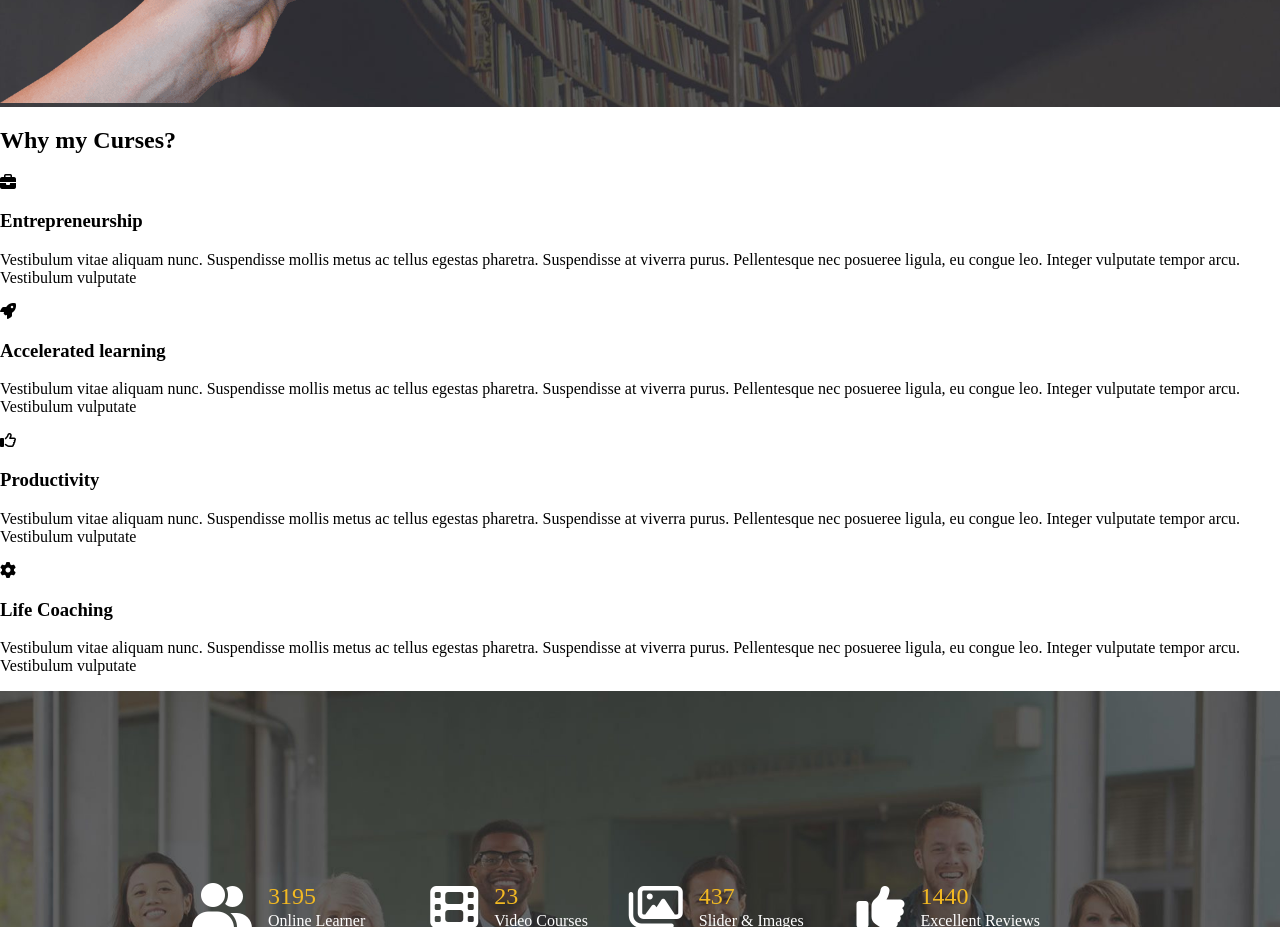
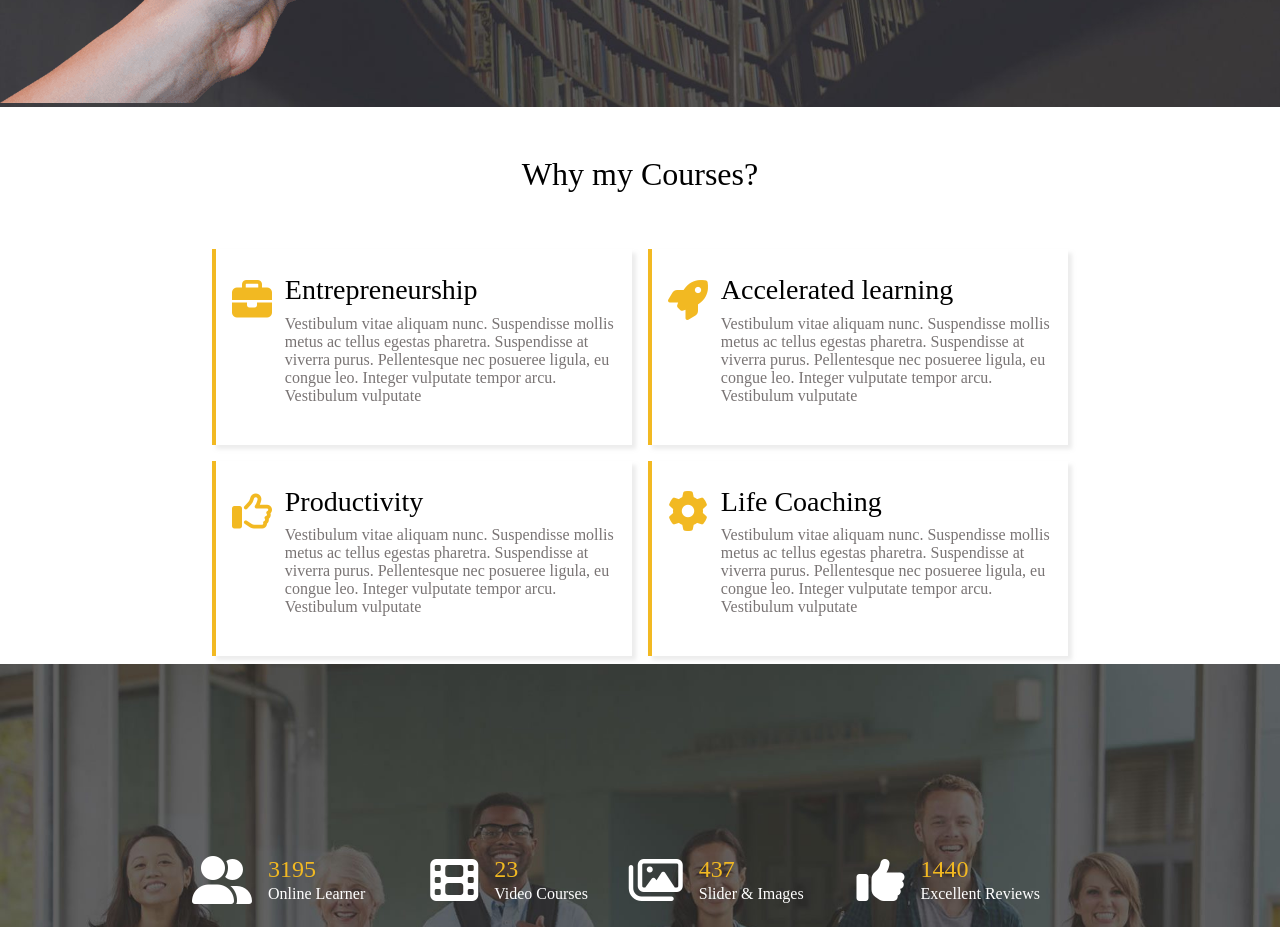
Before and after one commit to gluke0/proj-html-vuejs, a Vue app: page / in a window 1280 px wide. Shown: the part 3320-4247 px from the top of the page. Built offline with nearby package versions, Linux system fonts and the light colour scheme.

Commit message:
whyCourses estetica

```diff
--- a/src/components/main/whyCourses.vue
+++ b/src/components/main/whyCourses.vue
@@ -17,43 +17,48 @@ export default {
 
 <template>
 
-    <section>
-        <h2>Why my Curses?</h2>
-        <div>
-            <div>
-                <div>
+    <section class="container">
+        <h2 class="my-5 text-center">Why my Courses?</h2>
+
+        <div class="d-flex flex-wrap">
+
+            <div class="card d-flex">
+                <div class="d-flex">
                     <i class="fa-solid fa-briefcase"></i>
-                </div>
                     <div>
                         <h3>Entrepreneurship</h3>
                         <p>Vestibulum vitae aliquam nunc. Suspendisse mollis metus ac tellus egestas pharetra. Suspendisse at viverra purus. Pellentesque nec posueree ligula, eu congue leo. Integer vulputate tempor arcu. Vestibulum vulputate</p>
                     </div>
                 </div>
-            <div>
-                <div>
+            </div>
+
+            <div class="card d-flex">
+                <div class="d-flex">
                     <i class="fa-solid fa-rocket"></i>
-                </div>
                     <div>
                         <h3>Accelerated learning</h3>
                         <p>Vestibulum vitae aliquam nunc. Suspendisse mollis metus ac tellus egestas pharetra. Suspendisse at viverra purus. Pellentesque nec posueree ligula, eu congue leo. Integer vulputate tempor arcu. Vestibulum vulputate</p>
                     </div>
                 </div>
-            <div>
-                <div>
+            </div>
+
+            <div class="card d-flex">
+                <div class="d-flex">
                     <i class="fa-regular fa-thumbs-up"></i>
-                </div>
                     <div>
                         <h3>Productivity</h3>
                         <p>Vestibulum vitae aliquam nunc. Suspendisse mollis metus ac tellus egestas pharetra. Suspendisse at viverra purus. Pellentesque nec posueree ligula, eu congue leo. Integer vulputate tempor arcu. Vestibulum vulputate</p>
                     </div>
                 </div>
-            <div>
-                <div>
+            </div>
+
+            <div class="card d-flex">
+                <div class="d-flex">
                     <i class="fa-solid fa-gear"></i>
-                </div>
                     <div>
                         <h3>Life Coaching</h3>
                         <p>Vestibulum vitae aliquam nunc. Suspendisse mollis metus ac tellus egestas pharetra. Suspendisse at viverra purus. Pellentesque nec posueree ligula, eu congue leo. Integer vulputate tempor arcu. Vestibulum vulputate</p>
+                    </div>
                 </div>
             </div>
         </div>
@@ -64,6 +69,30 @@ export default {
 
 <style lang="scss" scoped>
 
+@use '../../style/main.scss';
 @use '../../style/partials/variables';
 
+.container{
+    width: 70%;
+
+    .card{
+        padding: 1.5rem 1rem;
+        border-left: 4px solid variables.$buttercup;
+        box-shadow: 4px 4px 4px #b8b7b743;
+        width: calc(100% / 2 - 1rem);
+        margin: 0.5rem;
+
+        .fa-solid, .fa-regular{
+            font-size: 2.5rem;
+            color: variables.$buttercup;
+            margin: 0.4rem 0.8rem 0rem 0rem;
+
+        }
+
+        p{
+            color: rgb(121, 116, 116);
+        }
+    }
+}
+
 </style>
```
Lines whose indentation alone changed are shown as unchanged.
